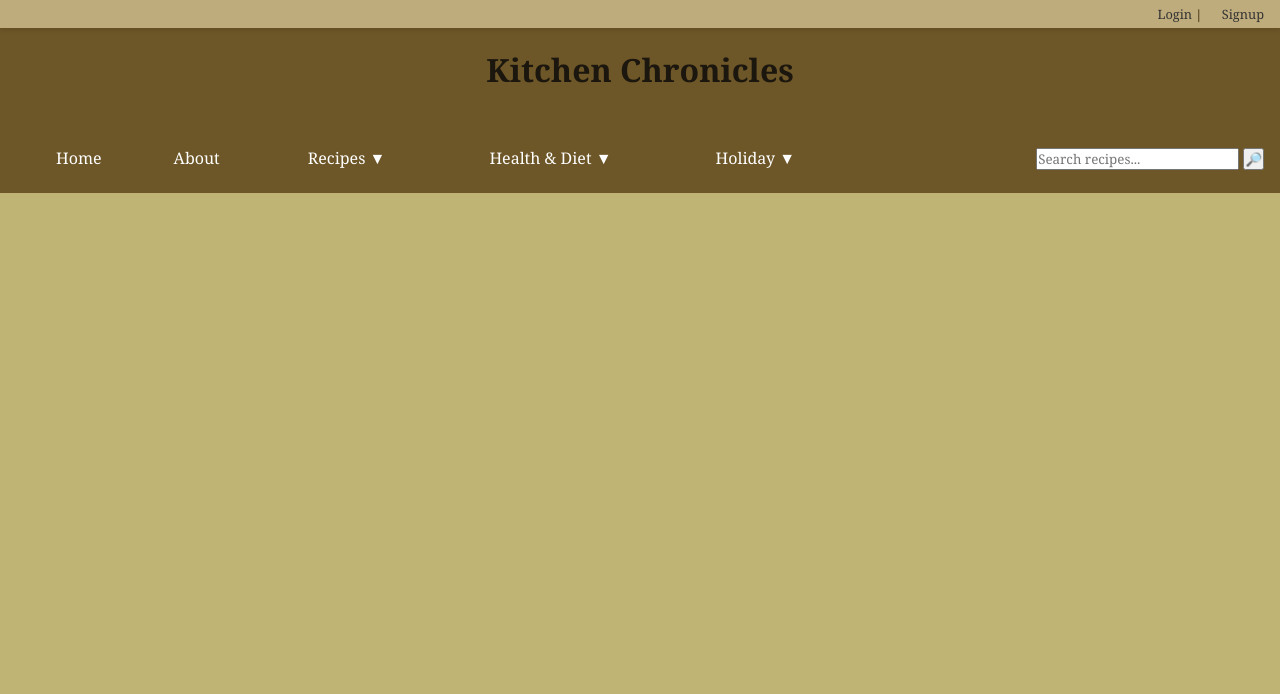
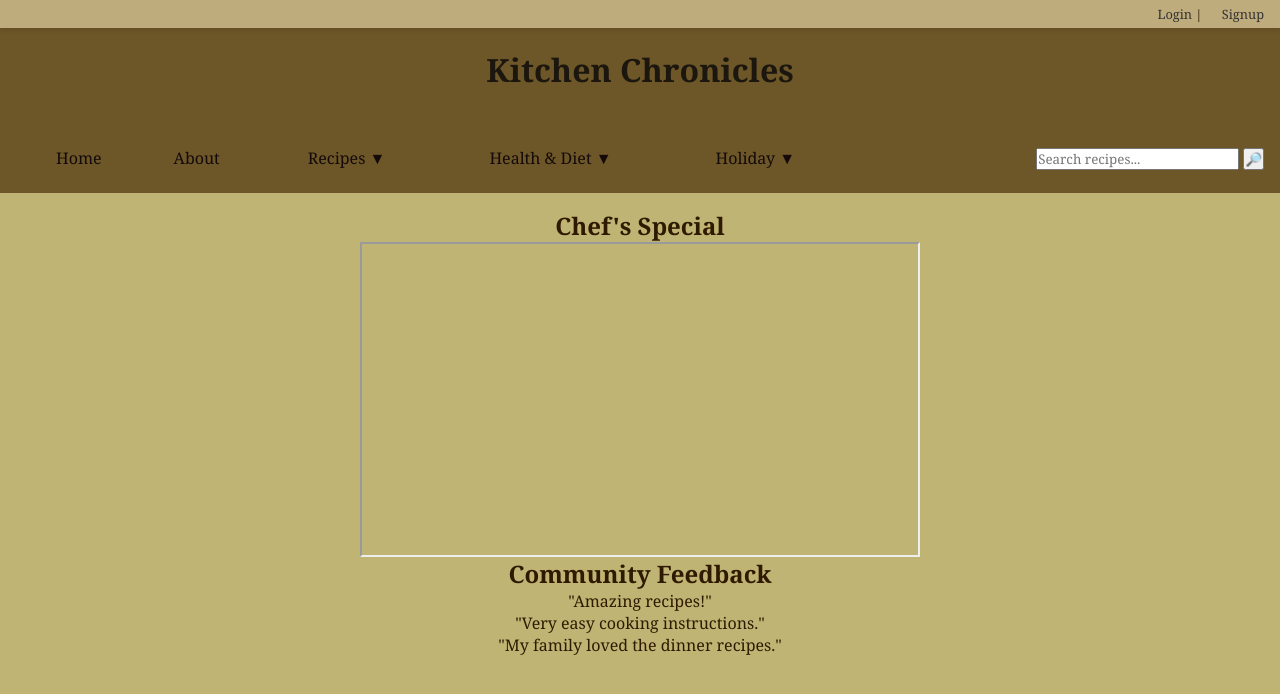
Before and after one commit to JasmineBarber-Gray/L6SD_26T1_RecipesApp_Django_Jasmine_Barber-Gray, a Django app: page / in a window 1280 px wide. Shown: the top 694 px of the page. Run offline with Django 5.2, Linux system fonts and the light colour scheme.

Commit message:
expanded css design navbar wise and added two more catagory dropdown buttons

```diff
--- a/recipes/static/recipes/style.css
+++ b/recipes/static/recipes/style.css
@@ -14,6 +14,7 @@ body {
     padding: 0;
 }
 
+/*Base.html*/
 /* Top bar styling */
 .top-bar {
   width: 100%;
@@ -74,7 +75,7 @@ header {
 
 .nav-links li a {
   text-decoration: none;
-  color: white;
+  color: rgb(20, 10, 10);
   padding: 0.5rem 1rem;
   display: block;
   transition: background 0.3s, color 0.3s;
@@ -124,11 +125,23 @@ header {
 }
 
 .dropbtn {
-    background: none;      /* no background */
-    border: none;          /* remove border */
-    outline: none;         /* remove focus outline */
-    color: white;          /* match nav links */
+    background: none;
+    border: none;
+    outline: none;
+    color: white;
     padding: 0.5rem 1rem;
-    cursor: pointer;       /* pointer on hover */
-    font: inherit;         /* inherit font styling */
+    cursor: pointer;
+    font: inherit;
 }
+
+/* Home page content styling */
+.home-content {
+    padding: 1rem;
+    margin: 0 auto;
+    text-align: center;
+}
+
+.home-content iframe {
+    display: block;
+    margin: 0 auto;
+}
--- a/recipes/templates/recipes/base.html
+++ b/recipes/templates/recipes/base.html
@@ -63,5 +63,7 @@
 
     </nav>
 
+    {% block content %}{% endblock %}
+
 </body>
 </html>
--- a/recipes/templates/recipes/home.html
+++ b/recipes/templates/recipes/home.html
@@ -2,24 +2,16 @@
 
 {% block content %}
 
-<h2>Chef's Special</h2>
+<div class="home-content">
+    <h2>Chef's Special</h2>
 
-<iframe width="" height=""
-src="">
-</iframe>
+    <iframe width="560" height="315" src=""></iframe>
 
-<h2>Community Feedback</h2>
+    <h2>Community Feedback</h2>
 
-<div>
-<p>"Amazing recipes!"</p>
-</div>
-
-<div>
-<p>"Very easy cooking instructions."</p>
-</div>
-
-<div>
-<p>"My family loved the dinner recipes."</p>
+    <div><p>"Amazing recipes!"</p></div>
+    <div><p>"Very easy cooking instructions."</p></div>
+    <div><p>"My family loved the dinner recipes."</p></div>
 </div>
 
 {% endblock %}
```
